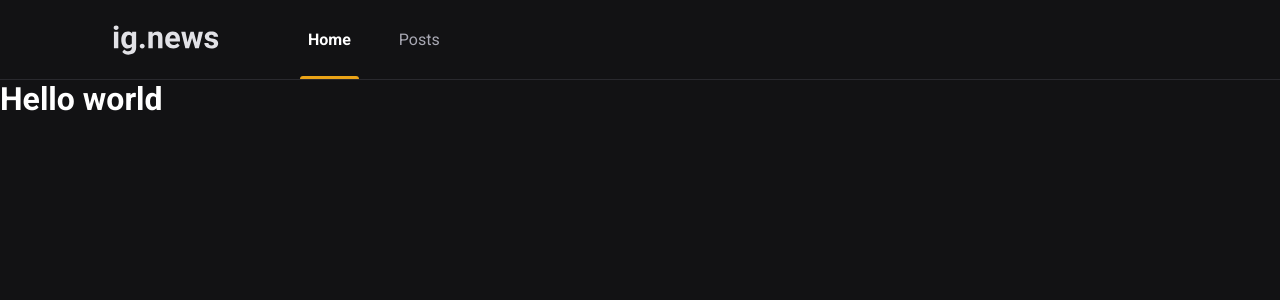
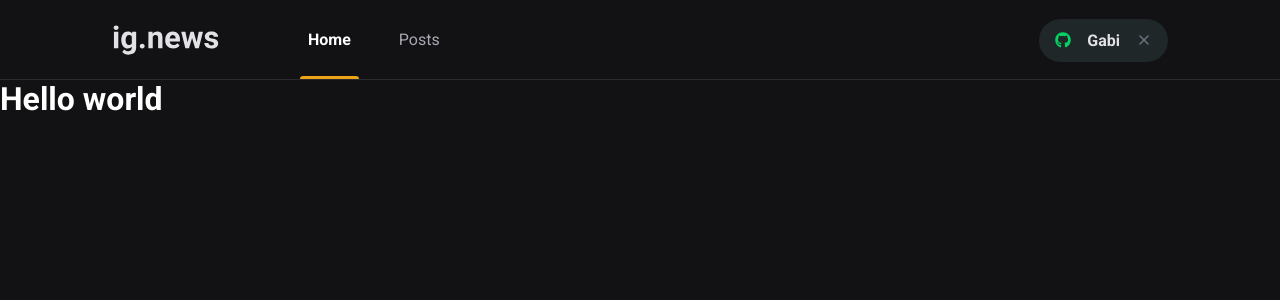
Before and after one commit to gabiayako/ignews, a Next.js app: page / in a window 1280 px wide. Shown: the top 300 px of the page. Built offline with nearby package versions, Linux system fonts and the light colour scheme.

Commit message:
Adding SignInButton

```diff
--- a/package.json
+++ b/package.json
@@ -11,6 +11,7 @@
     "next": "12.0.3",
     "react": "17.0.2",
     "react-dom": "17.0.2",
+    "react-icons": "^4.3.1",
     "sass": "^1.43.4"
   },
   "devDependencies": {
--- a/src/components/Header/index.tsx
+++ b/src/components/Header/index.tsx
@@ -1,4 +1,5 @@
 import Image from 'next/image';
+import { SignInButton } from '../SignInButton';
 import styles from './styles.module.scss';
 
 export const Header = () => {
@@ -16,6 +17,7 @@ export const Header = () => {
           <a className={styles.active}>Home</a>
           <a>Posts</a>
         </nav>
+        <SignInButton />
       </div>
     </header>
   );
--- a/src/components/Header/styles.module.scss
+++ b/src/components/Header/styles.module.scss
@@ -50,4 +50,8 @@
       background-color: var(--yellow-500);
     }
   }
+
+  button {
+    margin-left: auto;
+  }
 }
--- /dev/null
+++ b/src/components/SignInButton/index.tsx
@@ -0,0 +1,20 @@
+import { FaGithub } from 'react-icons/fa';
+import { FiX } from 'react-icons/fi';
+import styles from './styles.module.scss';
+
+export const SignInButton = () => {
+  const isUserSignedIn = true;
+
+  return isUserSignedIn ? (
+    <button className={styles.container}>
+      <FaGithub color="#04d361" className={styles.githubIcon} />
+      <span>Gabi</span>
+      <FiX color="#737380" className={styles.closeIcon} />
+    </button>
+  ) : (
+    <button className={styles.container}>
+      <FaGithub color="#eba417" className={styles.githubIcon} />
+      <span>Sign in with GitHub</span>
+    </button>
+  );
+};
--- /dev/null
+++ b/src/components/SignInButton/styles.module.scss
@@ -0,0 +1,27 @@
+.container {
+  padding: 0.75rem 1rem;
+  background: #1f2729;
+  border-radius: 100px;
+  border: none;
+  display: flex;
+  justify-content: center;
+  align-items: center;
+
+  .githubIcon:first-child {
+    margin-right: 1rem;
+  }
+
+  span {
+    color: var(--gray-100);
+    font-weight: bold;
+  }
+
+  transition: filter 0.2s;
+  &:hover {
+    filter: brightness(0.9);
+  }
+
+  .closeIcon {
+    margin-left: 1rem;
+  }
+}
```
